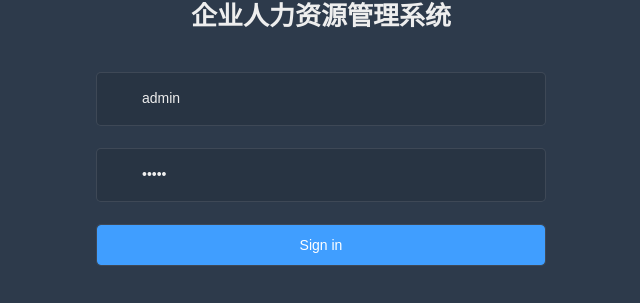
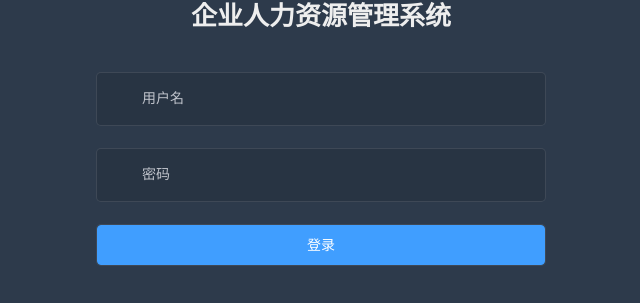
Before and after one commit to Pheomenon/vvHR_Front, a Vue app: page /#/login in a window 1280 px wide. Shown: the part 153-456 px from the top of the page, without its empty margins (319-959 px from the left). Built offline with nearby package versions, Linux system fonts and the light colour scheme.

Commit message:
完成登录整合

```diff
--- a/src/utils/validate.js
+++ b/src/utils/validate.js
@@ -3,8 +3,8 @@
  */
 
 export function isvalidUsername(str) {
-  const valid_map = ['admin', 'editor']
-  return valid_map.indexOf(str.trim()) >= 0
+  // const valid_map = ['admin', 'editor']
+  return str.length > 0
 }
 
 /* 合法uri*/
--- a/src/views/hr/employee/save.vue
+++ b/src/views/hr/employee/save.vue
@@ -11,7 +11,7 @@
         </el-select>
       </el-form-item>
       <el-form-item label="年龄">
-        <el-input v-model="employee.age" :rows="10" />
+        <el-input-number v-model="employee.age" :rows="10" min="18" max="70" />
       </el-form-item>
       <el-form-item label="所属部门">
         <el-select v-model="employee.departmentName" placeholder="部门名称">
--- a/src/views/hr/invite/list.vue
+++ b/src/views/hr/invite/list.vue
@@ -25,7 +25,9 @@
     </el-form>
     <el-table :data="list" style="width: 100%" border stripe fit highlight-current-row>
       <el-table-column prop="name" label="姓名" width="180" align="center"></el-table-column>
-      <el-table-column prop="sex" label="性别" width="180" align="center"></el-table-column>
+      <el-table-column prop="sex" label="性别" width="180" align="center">
+        <template slot-scope="scope">{{ scope.row.sex==1?'男':'女' }}</template>
+      </el-table-column>
       <el-table-column prop="isHire" label="是否录用" align="center">
         <template slot-scope="scope">{{ scope.row.isHire==1?'录用':'未录用' }}</template>
       </el-table-column>
--- a/src/views/hr/wage/save.vue
+++ b/src/views/hr/wage/save.vue
@@ -31,22 +31,22 @@
         </el-select>
       </el-form-item>
       <el-form-item label="基本工资">
-        <el-input v-model="wage.basicWage" :rows="10" />
+        <el-input-number v-model="wage.basicWage" :rows="10" />
       </el-form-item>
       <el-form-item label="加班次数">
-        <el-input v-model="wage.overtime" :rows="10" />
+        <el-input-number v-model="wage.overtime" :rows="10" />
       </el-form-item>
       <el-form-item label="工龄">
-        <el-input v-model="wage.age" :rows="10" />
+        <el-input-number v-model="wage.age" :rows="10" />
       </el-form-item>
       <el-form-item label="全勤奖">
-        <el-input v-model="wage.payCheck" :rows="10" />
+        <el-input-number v-model="wage.payCheck" :rows="10" />
       </el-form-item>
       <el-form-item label="缺勤罚款">
-        <el-input v-model="wage.payAbsent" :rows="10" />
+        <el-input-number v-model="wage.payAbsent" :rows="10" />
       </el-form-item>
       <el-form-item label="保险费">
-        <el-input v-model="wage.paySafety" :rows="10" />
+        <el-input-number v-model="wage.paySafety" :rows="10" />
       </el-form-item>
 
       <el-form-item>
--- a/src/views/login/index.vue
+++ b/src/views/login/index.vue
@@ -6,7 +6,7 @@
         <span class="svg-container">
           <svg-icon icon-class="user" />
         </span>
-        <el-input v-model="loginForm.username" name="username" type="text" auto-complete="on" placeholder="username" />
+        <el-input v-model="loginForm.username" name="username" type="text" auto-complete="on" placeholder="用户名" />
       </el-form-item>
       <el-form-item prop="password">
         <span class="svg-container">
@@ -17,7 +17,7 @@
           v-model="loginForm.password"
           name="password"
           auto-complete="on"
-          placeholder="password"
+          placeholder="密码"
           @keyup.enter.native="handleLogin" />
         <span class="show-pwd" @click="showPwd">
           <svg-icon icon-class="eye" />
@@ -25,12 +25,10 @@
       </el-form-item>
       <el-form-item>
         <el-button :loading="loading" type="primary" style="width:100%;" @click.native.prevent="handleLogin">
-          Sign in
+          登录
         </el-button>
       </el-form-item>
       <div class="tips">
-        <!-- <span style="margin-right:20px;">username: admin</span> -->
-        <!-- <span> password: admin</span> -->
       </div>
     </el-form>
   </div>
@@ -58,8 +56,8 @@ export default {
     }
     return {
       loginForm: {
-        username: 'admin',
-        password: 'admin'
+        username: '',
+        password: ''
       },
       loginRules: {
         username: [{ required: true, trigger: 'blur', validator: validateUsername }],
```
Also changed, not shown: 1 other file (tests, documents, lock files or other folders).
